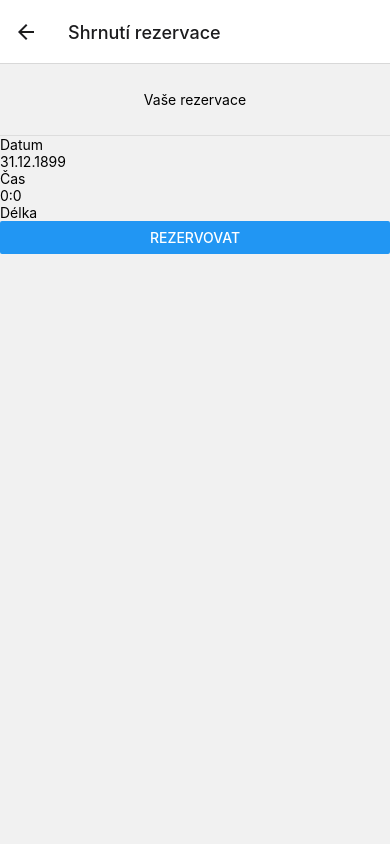
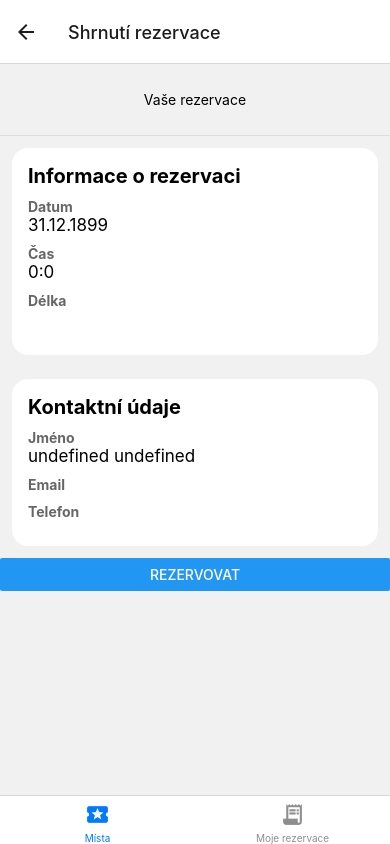
Before and after one commit to pavelpocho/reserveroo_user_mobile, a React Native app: screen /ReservationSummary in a window 390 px wide. Built offline with nearby package versions, Linux system fonts and the light colour scheme.

Commit message:
Search and filter UI start, doesnt work yet

```diff
--- a/App.tsx
+++ b/App.tsx
@@ -1,5 +1,6 @@
 import { NavigationContainer } from '@react-navigation/native';
 import { createNativeStackNavigator } from '@react-navigation/native-stack';
+import { createBottomTabNavigator } from '@react-navigation/bottom-tabs';
 import { StatusBar } from 'expo-status-bar';
 import React from 'react';
 import { StyleSheet, Text, View } from 'react-native';
@@ -11,21 +12,42 @@ import PlaceList from './src/screens/place-list';
 import PlaceReservation from './src/screens/place-reservation';
 import ReservationSummary from './src/screens/reservation-summary';
 import UserInfoInput from './src/screens/user-info-input';
+import { MaterialIcons } from '@expo/vector-icons';
+import MyReservations from './src/screens/my-reservations';
 
+
+const Tab = createBottomTabNavigator();
 const Stack = createNativeStackNavigator();
+
+const PlacesStack = () => {
+  return (
+    <Stack.Navigator initialRouteName="PlaceList">
+      <Stack.Screen name="PlaceList" component={PlaceList} options={{ title: "Seznam míst" }} />
+      <Stack.Screen name="PlaceDetail" component={PlaceDetail} />
+      <Stack.Screen name="PlaceReservation" component={PlaceReservation} options={{ title: "Nová rezervace" }} />
+      <Stack.Screen name="UserInfoInput" component={UserInfoInput} options={{ title: "Kontaktí informace" }} />
+      <Stack.Screen name="ReservationSummary" component={ReservationSummary} options={{ title: "Shrnutí rezervace" }} />
+  </Stack.Navigator>
+  )
+}
 
 export default function App() {
   return (
     <UserContextProvider>
       <ReservationContextProvider>
         <NavigationContainer>
-          <Stack.Navigator initialRouteName="PlaceList">
-              <Stack.Screen name="PlaceList" component={PlaceList} options={{ title: "Seznam míst" }} />
-              <Stack.Screen name="PlaceDetail" component={PlaceDetail} />
-              <Stack.Screen name="PlaceReservation" component={PlaceReservation} options={{ title: "Nová rezervace" }} />
-              <Stack.Screen name="UserInfoInput" component={UserInfoInput} options={{ title: "Kontaktí informace" }} />
-              <Stack.Screen name="ReservationSummary" component={ReservationSummary} options={{ title: "Shrnutí rezervace" }} />
-          </Stack.Navigator>
+          <Tab.Navigator initialRouteName="Places" screenOptions={{ headerShown: false }}>
+            <Tab.Screen
+              name="Places"
+              component={PlacesStack}
+              options={{ tabBarLabel: "Místa", tabBarIcon: ({ color, size }) => <MaterialIcons name='local-activity' size={size} color={color} /> }}
+            />
+            <Tab.Screen
+              name="MyReservations"
+              component={MyReservations}
+              options={{ tabBarLabel: "Moje rezervace", tabBarIcon: ({ color, size }) => <MaterialIcons name='receipt-long' size={size} color={color} /> }}
+            />
+          </Tab.Navigator>
         </NavigationContainer>
       </ReservationContextProvider>
     </UserContextProvider>
--- a/package.json
+++ b/package.json
@@ -8,6 +8,8 @@
     "eject": "expo eject"
   },
   "dependencies": {
+    "@react-native-picker/picker": "2.1.0",
+    "@react-navigation/bottom-tabs": "^6.0.9",
     "@react-navigation/native": "^6.0.6",
     "@react-navigation/native-stack": "^6.2.5",
     "expo": "~43.0.2",
--- /dev/null
+++ b/src/screens/my-reservations.tsx
@@ -0,0 +1,35 @@
+import { NativeStackScreenProps } from "@react-navigation/native-stack";
+import React from "react"
+import { View, Text, StyleSheet, ScrollView } from "react-native"
+import RootStackParamList from "../root-stack-param-list/root-stack-param-list";
+
+type MyProps = Partial<React.ComponentProps<typeof View>> & NativeStackScreenProps<RootStackParamList, 'Default'>;
+interface MyReservationsProps extends MyProps {
+
+}
+
+const MyReservations: React.FC<MyReservationsProps> = ({ route, navigation }) => {
+
+    React.useLayoutEffect(() => {
+        navigation.setOptions({
+            headerShown: true,
+            headerTitle: 'Moje rezervace'
+        })
+    })
+
+    return <ScrollView style={styles.scrollContainer} contentContainerStyle={{flexWrap: 'wrap'}}>
+        <View>
+            <Text>Moje rezervace</Text>
+            <Text>Tohle asi pujde ale jenom s uctem, jinak bude potreba nejaky kod nebo email zadat or whatever</Text>
+        </View>
+    </ScrollView>
+}
+
+const styles = StyleSheet.create({
+    scrollContainer: {
+        flex: 1,
+        width: '100%'
+    }
+})
+
+export default MyReservations
--- a/src/screens/place-list.tsx
+++ b/src/screens/place-list.tsx
@@ -1,74 +1,105 @@
+import MaterialIcons from "@expo/vector-icons/build/MaterialIcons";
 import { NativeStackScreenProps } from "@react-navigation/native-stack";
-import React from "react"
-import { View, Text, Button, ScrollView, TextInput, Keyboard, StyleSheet } from "react-native"
+import React, { useRef } from "react"
+import { View, Text, Button, ScrollView, TextInput, Keyboard, StyleSheet, TouchableHighlight, Animated } from "react-native"
 import places from "../../data/places";
 import PlaceOverview from "../components/place-overview";
 import RootStackParamList from "../root-stack-param-list/root-stack-param-list";
+import { Picker } from '@react-native-picker/picker';
+
+interface FadeInViewProps extends Partial<React.ComponentProps<typeof View>> {
+    style: object
+}
 
 type PropType = Partial<React.ComponentProps<typeof View>> & NativeStackScreenProps<RootStackParamList, 'Default'>;
 interface PlaceListProps extends PropType {
 
 }
 
+const SlideUpView: React.FC<FadeInViewProps> = ({ children, style }) => {
+
+    const pickerAnim = useRef(new Animated.Value(300)).current;
+
+    React.useEffect(() => {
+        Animated.timing(
+            pickerAnim,
+            {
+                toValue: 0,
+                duration: 350,
+                useNativeDriver: false
+            }
+        ).start();
+    }, [pickerAnim])
+
+    return (
+        <Animated.View
+          style={{
+            ...style,
+            transform: [{ translateY: pickerAnim }]
+          }}
+        >
+          {children}
+        </Animated.View>
+      );
+}
 
 const PlaceList: React.FC<PlaceListProps> = ({ navigation, route, ...props }) => {
 
-    // const [searching, setSearching] = React.useState(false);
-
-    // const getSideButton = () => {
-    //     return !searching ? <Button title="Profile" onPress={() => {}} key='profile-button' /> : <Button title="Cancel" onPress={() => {Keyboard.dismiss()}} key={'cancel-button'} />
-    // }
-
-    // This is very broken, because a state change does not trigger a new call of the useLayoutEffect
-
-    // React.useLayoutEffect(() => {
-	// 	navigation.setOptions({
-    //         header: () => (
-    //             <View style={{ flexDirection: 'row', marginTop: 28, height: 40 }}>
-    //                 <View style={{ flex: 1, height: 24, backgroundColor: "black" }}>
-    //                     <TextInput style={{ color: 'white' }} onFocus={() => {
-    //                         console.log("Setting searching true");
-    //                         setSearching(true);
-    //                     }} onBlur={() => {
-    //                         console.log("Setting searching false");
-    //                         setSearching(false);
-    //                     }}/>
-    //                 </View>
-    //                 {getSideButton()}
-    //             </View>
-    //         )
-    //         // headerLeft: () => {
-    //         //     return (
-    //         //         <View>
-    //         //             <Button title="Profile" onPress={() => {}} />
-    //         //         </View>
-    //         //     )
-    //         // },
-	// 		// headerTitle: () => {
-    //         //     return (
-    //         //         <View style={{ flex: 1, height: 24, backgroundColor: "black" }}></View>
-    //         //     )
-    //         // },
-    //         // headerRight: () => {
-    //         //     return (
-    //         //         <View>
-    //         //             <Button title="Profile" onPress={() => {}} />
-    //         //         </View>
-    //         //     )
-    //         // }
-	// 	});
-	// }, [navigation]);
+    const [ picker, setPicker ] = React.useState<boolean>(false);
+    const [ category, setCategory ] = React.useState<string>('Všechny kategorie');
 
     return (
-        <ScrollView style={styles.scrollContainer} contentContainerStyle={{flexWrap: 'wrap'}}>
-            <View style={styles.container}>
-                {places.map(p => <PlaceOverview navigation={navigation} route={route} placeId={p.id} key={p.id} />)}
-            </View>
-        </ScrollView>
+        <View style={styles.absoluteWrap}>
+            <ScrollView style={styles.scrollContainer} contentContainerStyle={{flexWrap: 'wrap'}}>
+                <View style={styles.container}>
+                    <View style={styles.searchFilterContainer}>
+                        <View style={styles.searchBar}>
+                            <MaterialIcons name='search' size={24} color='#777' />
+                            <TextInput style={styles.searchInput} placeholder='Hledat' />
+                        </View>
+                        <View style={styles.categorySelect}>
+                            <TouchableHighlight style={styles.categorySelectHighlight} underlayColor='#ddd' onPress={() => {
+                                setPicker(!picker);
+                            }}>
+                                <View style={styles.categorySelectInner}>
+                                    <Text>Kategorie: {category}</Text>
+                                    <MaterialIcons name='arrow-drop-down' size={18} />
+                                </View>
+                            </TouchableHighlight>
+                        </View>
+                    </View>
+                    {places.map(p => <PlaceOverview navigation={navigation} route={route} placeId={p.id} key={p.id} />)}
+                </View>
+            </ScrollView>
+            {picker && <SlideUpView style={[styles.pickerWrap, ]}>
+                <TouchableHighlight underlayColor='transparent' onPress={() => {
+                    setPicker(!picker);
+                }} style={styles.pickerClose}>
+                    <View></View>
+                </TouchableHighlight>
+                <View style={styles.pickerTightWrap}>
+                    <Picker
+                        selectedValue={category}
+                        onValueChange={(itemValue, itemIndex) =>
+                            setCategory(itemValue)
+                        }>
+                        <Picker.Item label="Všechny kategorie" value="Všechny kategorie" />
+                        <Picker.Item label="Sport" value="Sport" />
+                        <Picker.Item label="Restaurace" value="Restaurace" />
+                        <Picker.Item label="Zábava" value="Zábava" />
+                        <Picker.Item label="Ostatní" value="Ostatní" />
+                    </Picker>
+                </View>
+            </SlideUpView>}
+        </View>
     )
 }
 
 const styles = StyleSheet.create({
+    absoluteWrap: {
+        width: '100%',
+        height: '100%'
+    },
     scrollContainer: {
         backgroundColor: '#f1f1f1',
         flex: 1
@@ -76,6 +107,52 @@ const styles = StyleSheet.create({
     container: {
         width: '100%',
         padding: 20
+    },
+    searchFilterContainer: {
+        backgroundColor: 'white',
+        borderRadius: 8,
+        padding: 20,
+        marginBottom: 24
+    },
+    searchBar: {
+        flexDirection: 'row',
+        backgroundColor: '#f1f1f1',
+        padding: 8,
+        borderRadius: 8,
+        alignItems: 'center'
+    },
+    searchInput: {
+        height: '100%',
+        flex: 1,
+        paddingLeft: 12
+    },
+    pickerTightWrap: {
+        width: '100%',
+        backgroundColor: 'white',
+        borderTopWidth: 1,
+        borderTopColor: '#dddd'
+    },
+    pickerWrap: {
+        position: 'absolute',
+        width: '100%',
+        height: '100%',
+        alignItems: 'flex-end',
+        zIndex: 1,
+        bottom: 0
+    },
+    pickerClose: {
+        flex: 1,
+        width: '100%'
+    },
+    categorySelect: {
+        marginTop: 12
+    },
+    categorySelectInner: {
+        flexDirection: 'row'
+    },
+    categorySelectHighlight: {
+        padding: 12,
+        borderRadius: 8
     }
 });
 
--- a/src/screens/reservation-summary.tsx
+++ b/src/screens/reservation-summary.tsx
@@ -58,17 +58,28 @@ const ReservationSummary: React.FC<ReservationSummaryProps> = ({ navigation, rou
                     <Text>Vaše rezervace</Text>
                 </View>
                 <View style={styles.body}>
-                    <Text>Datum</Text>
-                    <Text>{startDate.getDate() + '.' + (startDate.getMonth() + 1) + '.' + startDate.getFullYear()}</Text>
-                    <Text>Čas</Text>
-                    <Text>{startDate.getHours() + ':' + startDate.getMinutes()}</Text>
-                    <Text>Délka</Text>
-                    {durationHours > 0 && <Text>
-                        {durationHours} hodin
-                    </Text>}
-                    {durationMins > 0 && <Text>
-                        {durationMins} minut
-                    </Text>}
+                    <View style={styles.sectionWrap}>
+                        <Text style={styles.sectionTitle}>Informace o rezervaci</Text>
+                        <Text style={styles.itemTitle}>Datum</Text>
+                        <Text style={styles.itemText}>{startDate.getDate() + '.' + (startDate.getMonth() + 1) + '.' + startDate.getFullYear()}</Text>
+                        <Text style={styles.itemTitle}>Čas</Text>
+                        <Text style={styles.itemText}>{startDate.getHours() + ':' + startDate.getMinutes()}</Text>
+                        <Text style={styles.itemTitle}>Délka</Text>
+                        <Text style={styles.itemText}>
+                            {durationHours > 0 && (durationHours + ` hodin${durationHours === 1 ? 'a' : durationHours <= 4 ? 'y' : ''}`)}
+                            &nbsp;
+                            {durationMins > 0 && (durationMins + ` minut${durationMins === 1 ? 'a' : durationMins <= 4 ? 'y' : ''}`)}
+                        </Text>
+                    </View>
+                    <View style={styles.sectionWrap}>
+                        <Text style={styles.sectionTitle}>Kontaktní údaje</Text>
+                        <Text style={styles.itemTitle}>Jméno</Text>
+                        <Text style={styles.itemText}>{person?.firstName + ' ' + person?.familyName}</Text>
+                        <Text style={styles.itemTitle}>Email</Text>
+                        <Text style={styles.itemText}>{person?.email}</Text>
+                        <Text style={styles.itemTitle}>Telefon</Text>
+                        <Text style={styles.itemText}>{person?.phone}</Text>
+                    </View>
                 </View>
                 <Button title="Rezervovat" onPress={alertComplete} />
             </View>
@@ -100,6 +111,26 @@ const styles = StyleSheet.create({
     },
     body: {
 
+    },
+    sectionWrap: {
+        margin: 12,
+        padding: 16,
+        borderRadius: 16,
+        backgroundColor: 'white'
+    },
+    sectionTitle: {
+        fontSize: 20,
+        fontWeight: 'bold',
+        marginBottom: 10
+    },
+    itemTitle: {
+        fontSize: 14,
+        color: '#666',
+        fontWeight: 'bold'
+    },
+    itemText: {
+        fontSize: 17,
+        marginBottom: 10
     }
 });
 
```
Also changed, not shown: 1 other file (tests, documents, lock files or other folders).
